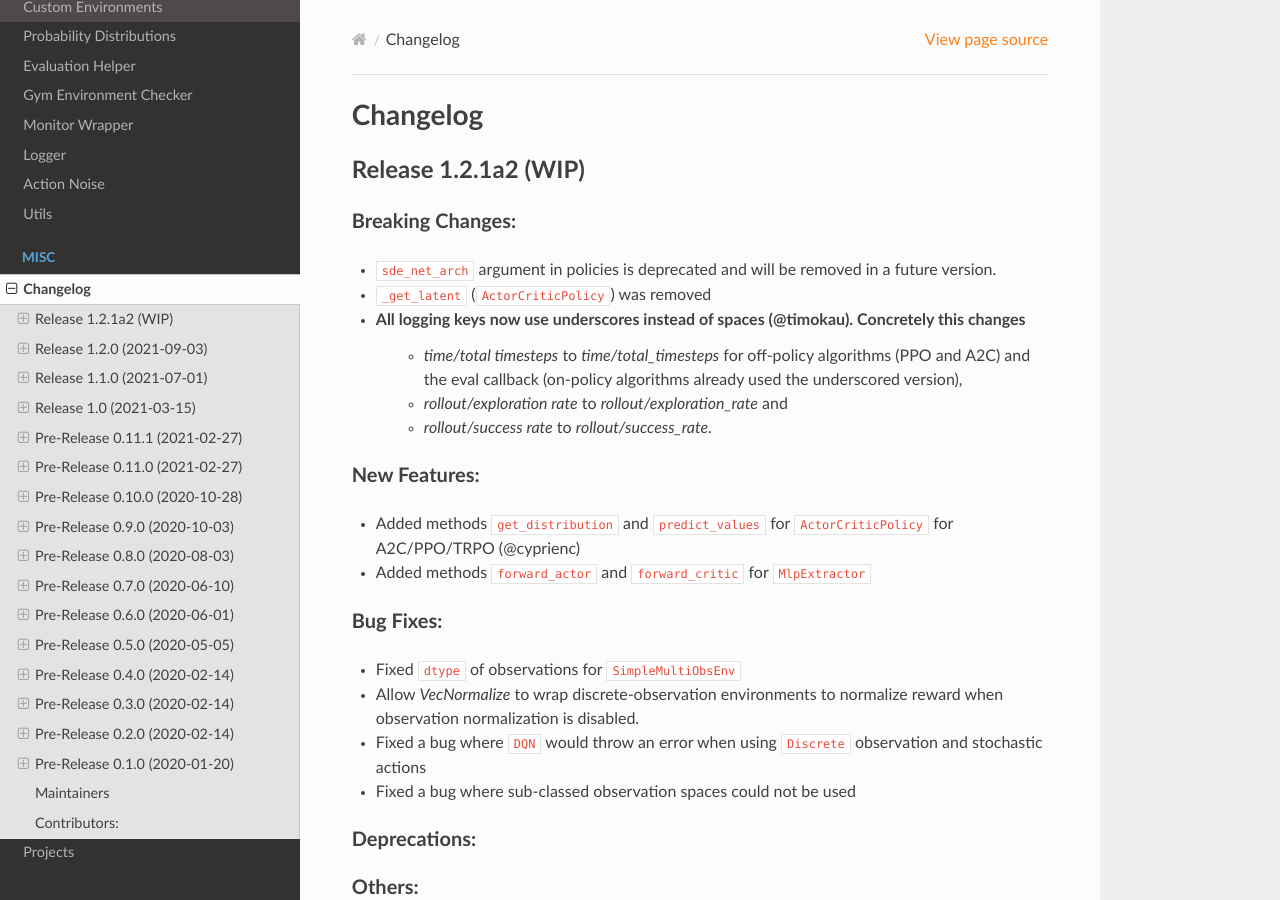
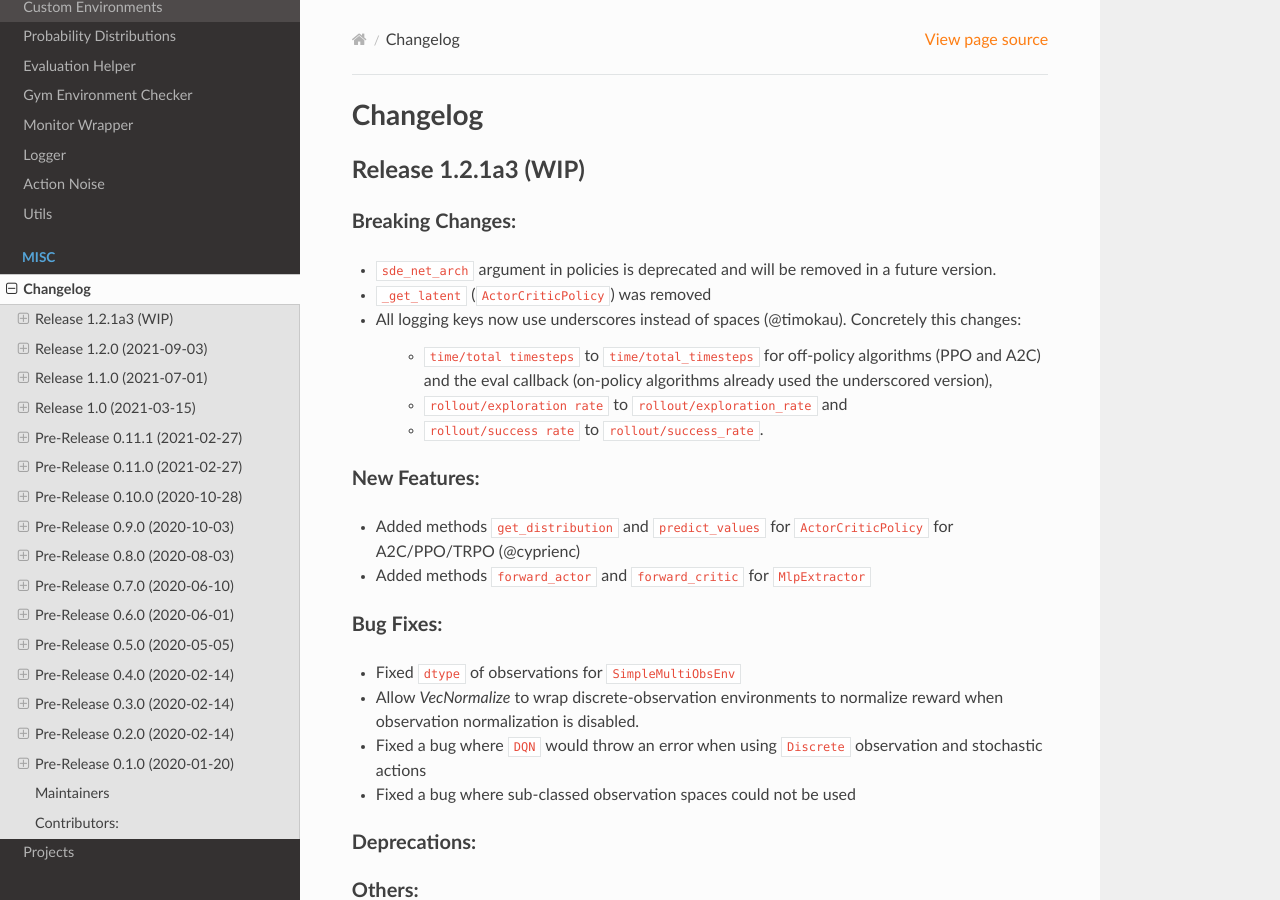
Before and after one commit to DLR-RM/stable-baselines3, a Sphinx documentation site: the page built from docs/misc/changelog.rst, in a window 1280 px wide and 900 px high. Built offline with Sphinx 7.4.7 and the Read the Docs theme 2.0.0, drawn with Linux system fonts in a browser that asks for light colours.

Commit message:
Minor edit and bump version

```diff
--- a/docs/misc/changelog.rst
+++ b/docs/misc/changelog.rst
@@ -4,7 +4,7 @@ Changelog
 ==========
 
 
-Release 1.2.1a2 (WIP)
+Release 1.2.1a3 (WIP)
 ---------------------------
 
 
@@ -12,10 +12,11 @@ Breaking Changes:
 ^^^^^^^^^^^^^^^^^
 - ``sde_net_arch`` argument in policies is deprecated and will be removed in a future version.
 - ``_get_latent`` (``ActorCriticPolicy``) was removed
-- All logging keys now use underscores instead of spaces (@timokau). Concretely this changes
-    - `time/total timesteps` to `time/total_timesteps` for off-policy algorithms (PPO and A2C) and the eval callback (on-policy algorithms already used the underscored version),
-    - `rollout/exploration rate` to `rollout/exploration_rate` and
-    - `rollout/success rate` to `rollout/success_rate`.
+- All logging keys now use underscores instead of spaces (@timokau). Concretely this changes:
+
+    - ``time/total timesteps`` to ``time/total_timesteps`` for off-policy algorithms (PPO and A2C) and the eval callback (on-policy algorithms already used the underscored version),
+    - ``rollout/exploration rate`` to ``rollout/exploration_rate`` and
+    - ``rollout/success rate`` to ``rollout/success_rate``.
 
 New Features:
 ^^^^^^^^^^^^^
--- a/stable_baselines3/version.txt
+++ b/stable_baselines3/version.txt
@@ -1 +1 @@
-1.2.1a2
+1.2.1a3
```
